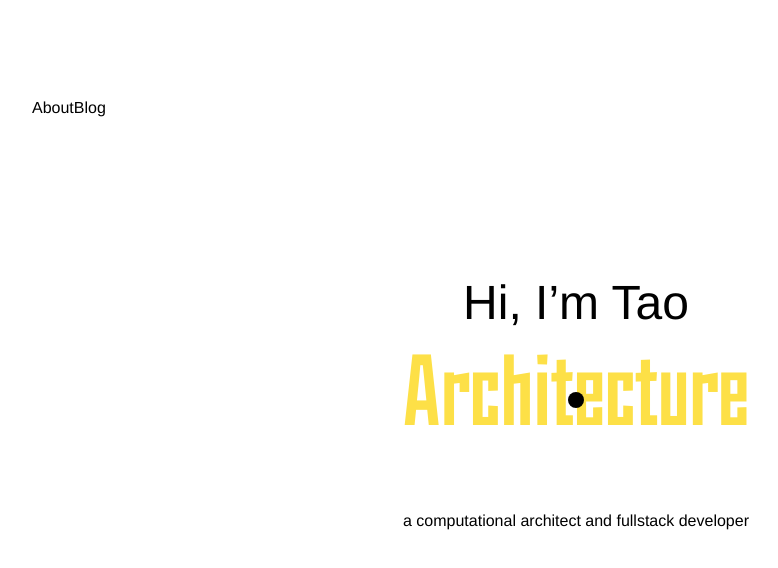
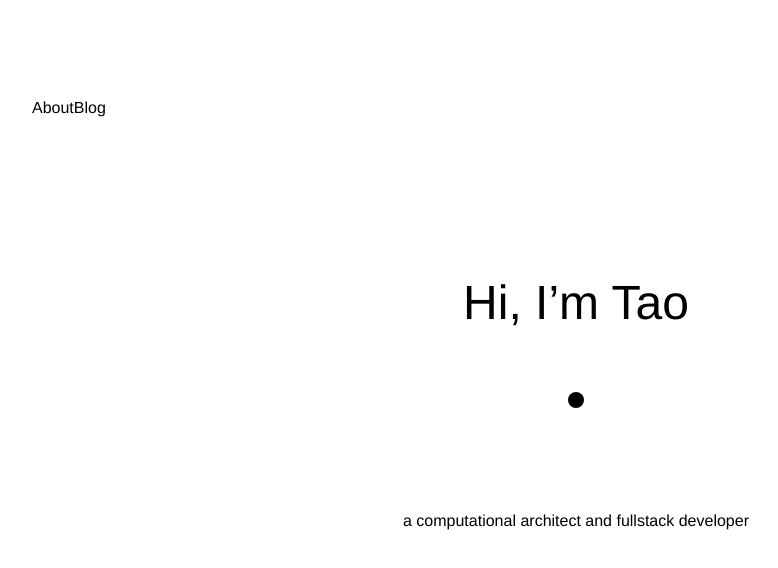
Before and after one commit to Abstractmachina/website_v2, a Next.js app: page / in a window 1280 px wide. Shown: the top 568 px of the page, without its empty margins (64-842 px from the left). Built offline with nearby package versions, Linux system fonts and the light colour scheme.

Commit message:
added opacity mouse modulation

```diff
--- a/components/mouseDial.tsx
+++ b/components/mouseDial.tsx
@@ -16,24 +16,18 @@ function MouseDial() {
 	const handleMouse = (e: React.MouseEvent<HTMLImageElement>): void => {
 		setX(e.pageX);
 		setY(e.pageY);
+		console.log(distanceToCenter_signed());
 	};
 
 	const distanceToCenter_signed = (): number => {
-    return centerX - x;
+		return x - centerX;
 	};
 
 	const translateRotation = (): number => {
 		if (Math.abs(distanceToCenter_signed()) < rotationThreshold) return 0;
 
-    const val = map(
-      Math.abs(distanceToCenter_signed()),
-      rotationThreshold,
-      centerX,
-      0,
-      100
-    );
-    const sign =
-      (distanceToCenter_signed() * -1) / Math.abs(distanceToCenter_signed());
+		const val = map(Math.abs(distanceToCenter_signed()), rotationThreshold, centerX, 0, 100);
+		const sign = distanceToCenter_signed() / Math.abs(distanceToCenter_signed());
 		// angle caps at 90
 		return val > 90 || val < -90 ? 90 * sign : val * sign;
 	};
@@ -41,26 +35,25 @@ function MouseDial() {
 	const translateWidth = (): number => {
 		const dist_unsigned = Math.abs(distanceToCenter_signed());
 		if (dist_unsigned < lineWidthThreshold) return 0;
-    return map(
-      Math.abs(distanceToCenter_signed()),
-      lineWidthThreshold,
-      rotationThreshold,
-      0,
-      window.innerWidth + 100
-    );
+		return map(Math.abs(distanceToCenter_signed()), lineWidthThreshold, rotationThreshold, 0, window.innerWidth + 100);
 	};
 
 	const translateX = (): number => {
 		return (x - centerX) * 0.3;
 	};
 
+	const bannerTopMotion = () => {
+		const u_dist = distanceToCenter_signed();
+		const opacity = map(Math.abs(u_dist), 0, centerX, 0, 1.0);
+		return {
+			opacity,
+		};
+	};
+
 	return (
-    <div
-      onMouseMove={handleMouse}
-      className="flex fixed min-w-full min-h-full top-0 left-0 justify-center items-center"
-    >
-      <motion.div>
-        <h1 className="font-monolisk text-yellow-300 text-8xl">Architecture</h1>
+		<div onMouseMove={handleMouse} className="flex fixed min-w-full min-h-full top-0 left-0 justify-center items-center">
+			<motion.div style={bannerTopMotion()}>
+				<h1 className="font-monolisk text-yellow-300 text-8xl fixed top-32">Architecture</h1>
 			</motion.div>
 
 			{/* center circle */}
```
Lines whose indentation alone changed are shown as unchanged.
